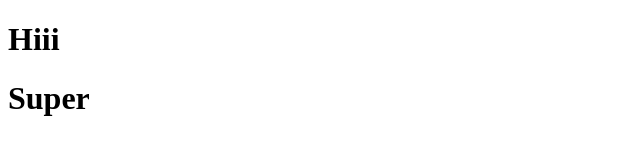
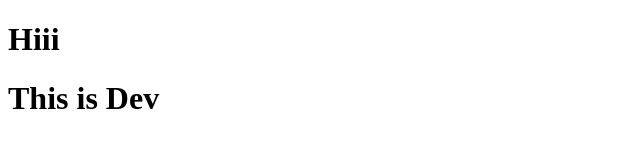
Before and after one commit to touhid-git-warrior/My-New-Rapo, a plain HTML site: page index.html in a window 1280 px wide. Shown: the whole page, without its empty margins (0-640 px from the left). Drawn offline with Linux system fonts and the light colour scheme.

Commit message:
New Line of Dev

```diff
--- a/index.html
+++ b/index.html
@@ -7,7 +7,7 @@
 
 	<h1>Hiii</h1>
 
-	<h1>Super</h1>
+	<h1>This is Dev</h1>
 
 </body>
 </html>
```
